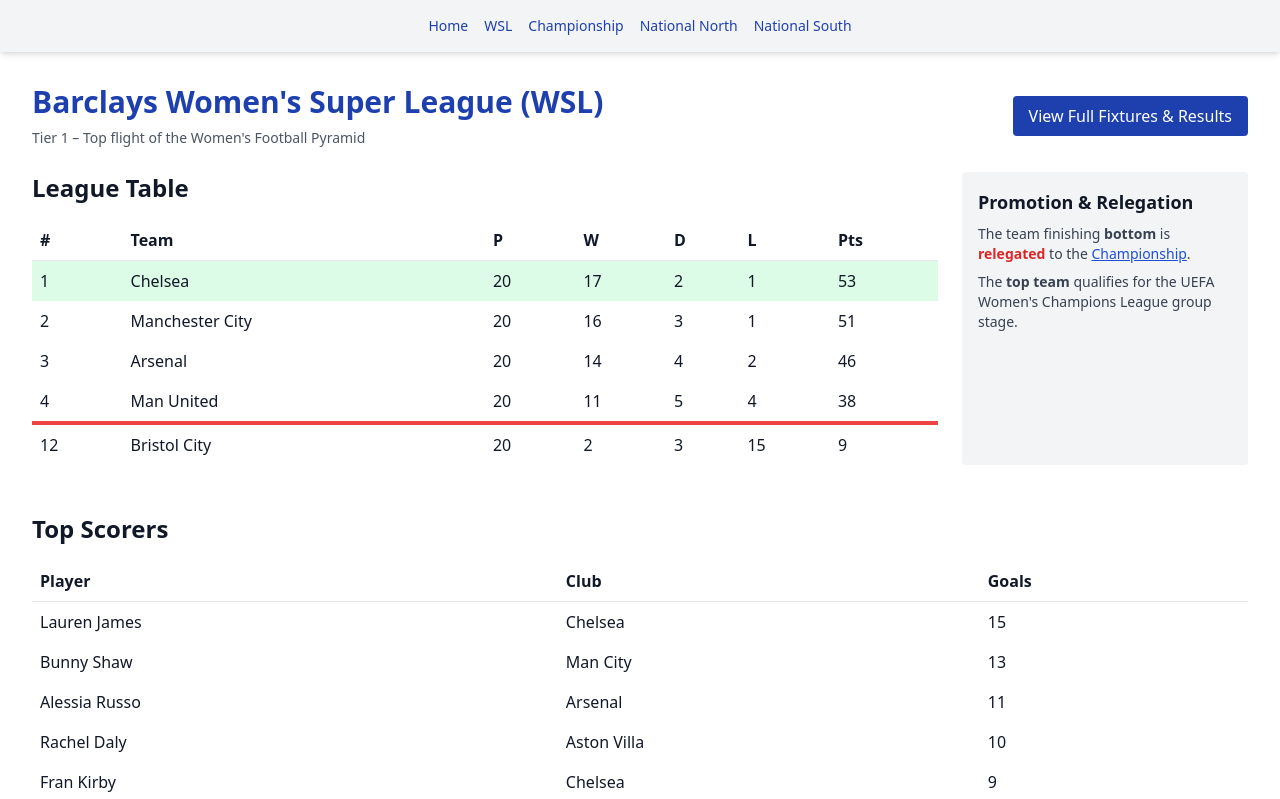
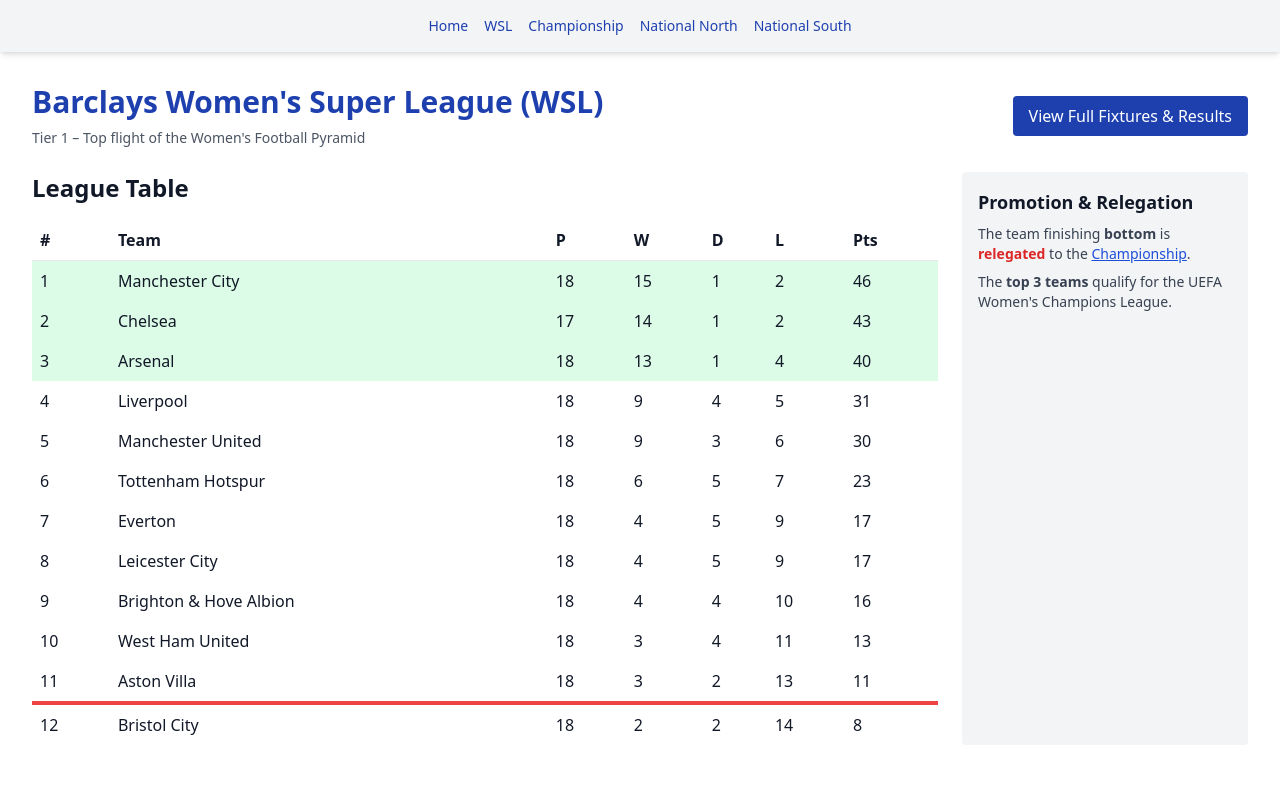
Before and after one commit to jhickey011/the-pyramid-page, a Next.js app: page /leagues/wsl in a window 1280 px wide. Shown: the top 799 px of the page. Built offline with nearby package versions, Linux system fonts and the light colour scheme.

Commit message:
Update page.tsx

```diff
--- a/app/leagues/wsl/page.tsx
+++ b/app/leagues/wsl/page.tsx
@@ -32,13 +32,24 @@ export default function WSLPage() {
               </thead>
               <tbody>
                 <tr className="bg-green-100">
-                  <td className="p-2">1</td><td className="p-2">Chelsea</td><td className="p-2">20</td><td className="p-2">17</td><td className="p-2">2</td><td className="p-2">1</td><td className="p-2">53</td>
+                  <td className="p-2">1</td><td className="p-2">Manchester City</td><td className="p-2">18</td><td className="p-2">15</td><td className="p-2">1</td><td className="p-2">2</td><td className="p-2">46</td>
                 </tr>
-                <tr><td className="p-2">2</td><td className="p-2">Manchester City</td><td className="p-2">20</td><td className="p-2">16</td><td className="p-2">3</td><td className="p-2">1</td><td className="p-2">51</td></tr>
-                <tr><td className="p-2">3</td><td className="p-2">Arsenal</td><td className="p-2">20</td><td className="p-2">14</td><td className="p-2">4</td><td className="p-2">2</td><td className="p-2">46</td></tr>
-                <tr><td className="p-2">4</td><td className="p-2">Man United</td><td className="p-2">20</td><td className="p-2">11</td><td className="p-2">5</td><td className="p-2">4</td><td className="p-2">38</td></tr>
+                <tr className="bg-green-100">
+                  <td className="p-2">2</td><td className="p-2">Chelsea</td><td className="p-2">17</td><td className="p-2">14</td><td className="p-2">1</td><td className="p-2">2</td><td className="p-2">43</td>
+                </tr>
+                <tr className="bg-green-100">
+                  <td className="p-2">3</td><td className="p-2">Arsenal</td><td className="p-2">18</td><td className="p-2">13</td><td className="p-2">1</td><td className="p-2">4</td><td className="p-2">40</td>
+                </tr>
+                <tr><td className="p-2">4</td><td className="p-2">Liverpool</td><td className="p-2">18</td><td className="p-2">9</td><td className="p-2">4</td><td className="p-2">5</td><td className="p-2">31</td></tr>
+                <tr><td className="p-2">5</td><td className="p-2">Manchester United</td><td className="p-2">18</td><td className="p-2">9</td><td className="p-2">3</td><td className="p-2">6</td><td className="p-2">30</td></tr>
+                <tr><td className="p-2">6</td><td className="p-2">Tottenham Hotspur</td><td className="p-2">18</td><td className="p-2">6</td><td className="p-2">5</td><td className="p-2">7</td><td className="p-2">23</td></tr>
+                <tr><td className="p-2">7</td><td className="p-2">Everton</td><td className="p-2">18</td><td className="p-2">4</td><td className="p-2">5</td><td className="p-2">9</td><td className="p-2">17</td></tr>
+                <tr><td className="p-2">8</td><td className="p-2">Leicester City</td><td className="p-2">18</td><td className="p-2">4</td><td className="p-2">5</td><td className="p-2">9</td><td className="p-2">17</td></tr>
+                <tr><td className="p-2">9</td><td className="p-2">Brighton & Hove Albion</td><td className="p-2">18</td><td className="p-2">4</td><td className="p-2">4</td><td className="p-2">10</td><td className="p-2">16</td></tr>
+                <tr><td className="p-2">10</td><td className="p-2">West Ham United</td><td className="p-2">18</td><td className="p-2">3</td><td className="p-2">4</td><td className="p-2">11</td><td className="p-2">13</td></tr>
+                <tr><td className="p-2">11</td><td className="p-2">Aston Villa</td><td className="p-2">18</td><td className="p-2">3</td><td className="p-2">2</td><td className="p-2">13</td><td className="p-2">11</td></tr>
                 <tr className="border-t-4 border-red-500">
-                  <td className="p-2">12</td><td className="p-2">Bristol City</td><td className="p-2">20</td><td className="p-2">2</td><td className="p-2">3</td><td className="p-2">15</td><td className="p-2">9</td>
+                  <td className="p-2">12</td><td className="p-2">Bristol City</td><td className="p-2">18</td><td className="p-2">2</td><td className="p-2">2</td><td className="p-2">14</td><td className="p-2">8</td>
                 </tr>
               </tbody>
             </table>
@@ -50,7 +61,7 @@ export default function WSLPage() {
               The team finishing <strong>bottom</strong> is <span className="text-red-600 font-semibold">relegated</span> to the <Link href="/leagues/championship" className="underline text-blue-700">Championship</Link>.
             </p>
             <p className="text-sm text-gray-700">
-              The <strong>top team</strong> qualifies for the UEFA Women's Champions League group stage.
+              The <strong>top 3 teams</strong> qualify for the UEFA Women's Champions League.
             </p>
           </aside>
         </div>
@@ -66,11 +77,11 @@ export default function WSLPage() {
               </tr>
             </thead>
             <tbody>
-              <tr><td className="p-2">Lauren James</td><td className="p-2">Chelsea</td><td className="p-2">15</td></tr>
-              <tr><td className="p-2">Bunny Shaw</td><td className="p-2">Man City</td><td className="p-2">13</td></tr>
-              <tr><td className="p-2">Alessia Russo</td><td className="p-2">Arsenal</td><td className="p-2">11</td></tr>
-              <tr><td className="p-2">Rachel Daly</td><td className="p-2">Aston Villa</td><td className="p-2">10</td></tr>
-              <tr><td className="p-2">Fran Kirby</td><td className="p-2">Chelsea</td><td className="p-2">9</td></tr>
+              <tr><td className="p-2">Bunny Shaw</td><td className="p-2">Manchester City</td><td className="p-2">21</td></tr>
+              <tr><td className="p-2">Alessia Russo</td><td className="p-2">Arsenal</td><td className="p-2">14</td></tr>
+              <tr><td className="p-2">Lauren James</td><td className="p-2">Chelsea</td><td className="p-2">13</td></tr>
+              <tr><td className="p-2">Rachel Daly</td><td className="p-2">Aston Villa</td><td className="p-2">12</td></tr>
+              <tr><td className="p-2">Frida Maanum</td><td className="p-2">Arsenal</td><td className="p-2">11</td></tr>
             </tbody>
           </table>
         </section>
```
